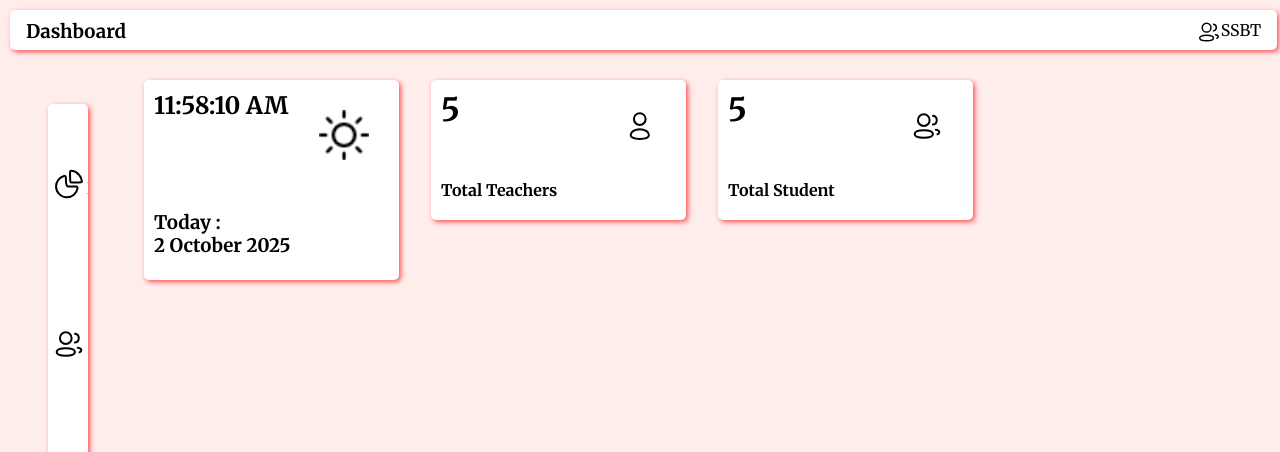
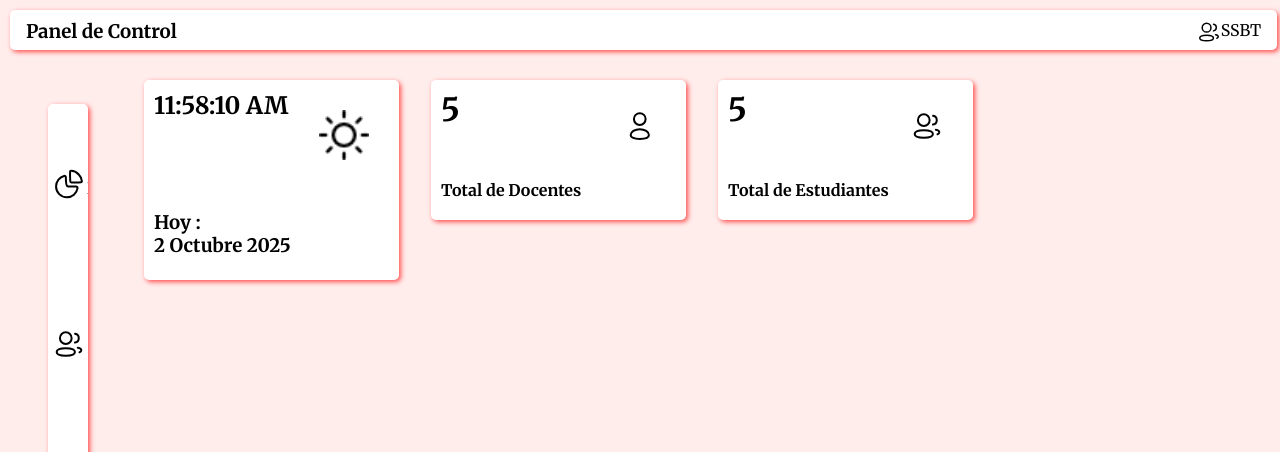
Before and after one commit to HIJN-bot/asistencia, a PHP site: page /admin/dashboard.php in a window 1280 px wide. Shown: the top 452 px of the page. Run offline with PHP 8.4, Linux system fonts and the light colour scheme; a user stored in the database is signed in; data comes from the database, SQL or seed files in the repository; some web fonts are replaced.

Commit message:
Update dashboard.php

```diff
--- a/QR-Code-Based-Attendance-System/QR-ATS-main/admin/dashboard.php
+++ b/QR-Code-Based-Attendance-System/QR-ATS-main/admin/dashboard.php
@@ -15,11 +15,11 @@ $total_student = mysqli_num_rows($student_result);
 ?>
 
 <!DOCTYPE html>
-<html lang="en">
+<html lang="es">
   <head>
     <meta charset="UTF-8" />
     <meta name="viewport" content="width=device-width, initial-scale=1.0" />
-    <title>Dashboard</title>
+    <title>Panel de Control</title>
     <link rel="stylesheet" href="../css/style.css" />
     <style>
       a{
@@ -30,7 +30,7 @@ $total_student = mysqli_num_rows($student_result);
   </head>
   <body>
     <main>
-      <?php $title = 'Dashboard'; $username=$_SESSION['admin_name']; include "../componets/header.php"  ?>
+      <?php $title = 'Panel de Control'; $username=$_SESSION['admin_name']; include "../componets/header.php"  ?>
       <?php include "../componets/sidebar.php" ?>
       <div class="container">
         <div class="card">
@@ -42,7 +42,7 @@ $total_student = mysqli_num_rows($student_result);
           <h1><?php echo $total_teacher; ?></h1>
           <img src="../resources/icons/Profile.svg" alt="" />
           <a href="teacher.php">
-          <h4>Total Teachers</h4>
+          <h4>Total de Docentes</h4>
           </a>
         </div>
 
@@ -50,7 +50,7 @@ $total_student = mysqli_num_rows($student_result);
           <h1><?php echo $total_student; ?></h1>
           <img src="../resources/icons/2 User.svg" alt="" />
           <a href="student.php">
-            <h4>Total Student</h4>
+            <h4>Total de Estudiantes</h4>
           </a>
         </div>
       </div>
@@ -59,7 +59,7 @@ $total_student = mysqli_num_rows($student_result);
         time = document.getElementById("time");
         date = document.getElementById("date");
 
-        var mt = ['January', 'February', 'March', 'April', 'May', 'June', 'July', 'August', 'September', 'October', 'November', 'December'];
+        var mt = ['Enero', 'Febrero', 'Marzo', 'Abril', 'Mayo', 'Junio', 'Julio', 'Agosto', 'Septiembre', 'Octubre', 'Noviembre', 'Diciembre'];
 
         setInterval(() => {
           var d = new Date();
@@ -67,15 +67,17 @@ $total_student = mysqli_num_rows($student_result);
           var m = d.getMinutes();
           var s = d.getSeconds();
 
-          var a ="AM"
-          if(h>12){
-            var a="PM"
-            h-=12;
+          var a = "AM";
+          if(h > 12){
+            a = "PM";
+            h -= 12;
           }
 
-          time.innerHTML = h+":"+m+":"+s+" "+a;
-          date.innerHTML = "Today : <br>" + d.getDate() + " " + mt[d.getMonth()] + " " + d.getFullYear();
+          time.innerHTML = h + ":" + m + ":" + s + " " + a;
+          date.innerHTML = "Hoy : <br>" + d.getDate() + " " + mt[d.getMonth()] + " " + d.getFullYear();
         }, 1000);
     </script>
   </body>
 </html>
+
+</html>
```
